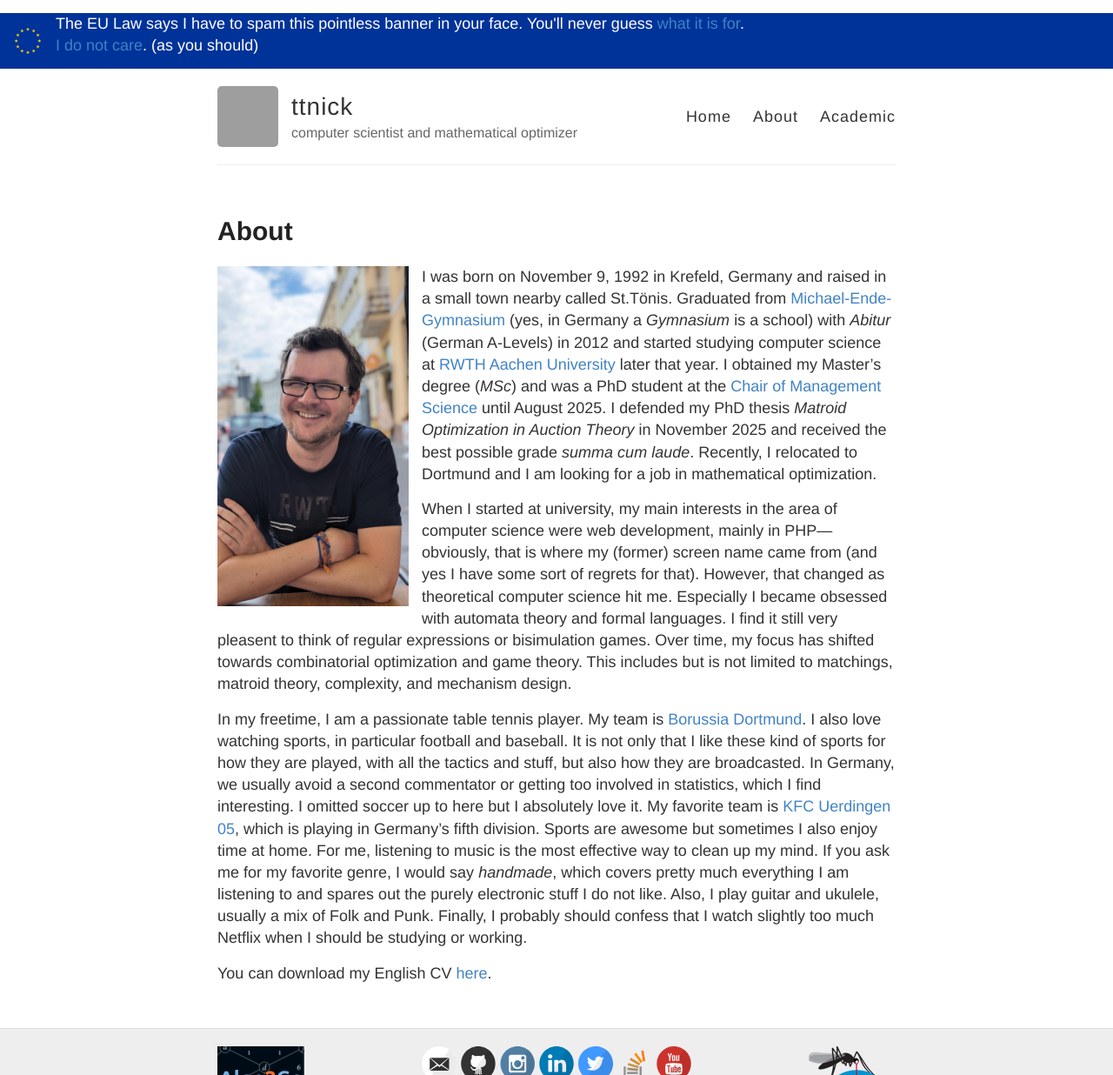
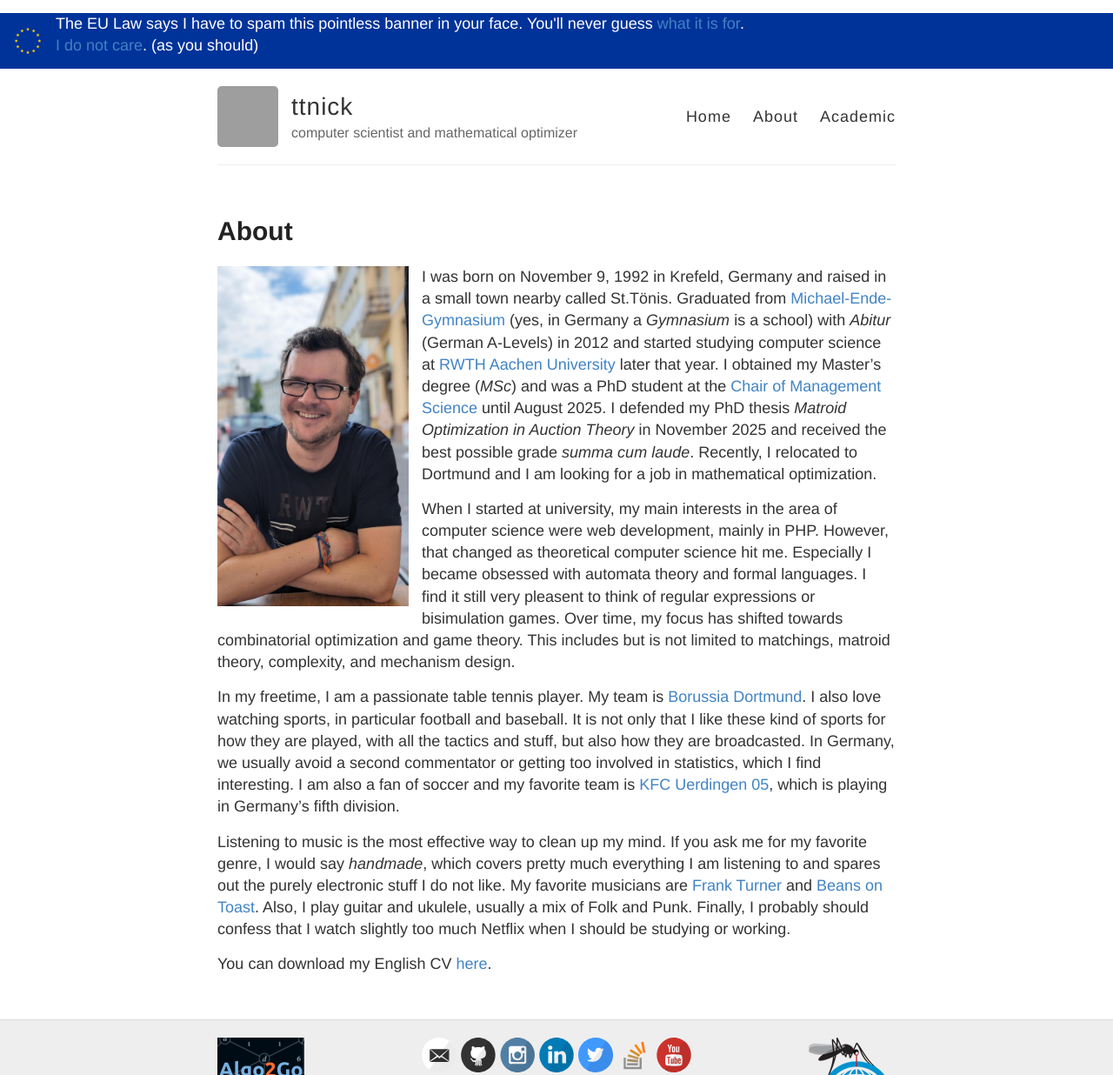
Before and after one commit to ttnick/ttnick.github.io, a Jekyll site: the page built from about.md, in a window 1280 px wide, cut to the strip 0-1236 px from the top of the page. Shown: the whole strip at 87% size. Built offline with Jekyll 4.4.1, drawn with Linux system fonts in a browser that asks for light colours; grey boxes are pictures that could not be loaded.

```diff
--- a/about.md
+++ b/about.md
@@ -10,7 +10,7 @@ I obtained my Master's degree (*MSc*) and was a PhD student at the [Chair of Man
 I defended my PhD thesis *Matroid Optimization in Auction Theory* in November 2025 and received the best possible grade *summa cum laude*.
 Recently, I relocated to Dortmund and I am looking for a job in mathematical optimization.
 
-When I started at university, my main interests in the area of computer science were web development, mainly in PHP---obviously, that is where my (former) screen name came from (and yes I have some sort of regrets for that).
+When I started at university, my main interests in the area of computer science were web development, mainly in PHP.
 However, that changed as theoretical computer science hit me.
 Especially I became obsessed with automata theory and formal languages.
 I find it still very pleasent to think of regular expressions or bisimulation games.
@@ -22,11 +22,11 @@ My team is [Borussia Dortmund](https://www.bvb.de/de/de/mannschaften/tischtennis
 I also love watching sports, in particular football and baseball.
 It is not only that I like these kind of sports for how they are played, with all the tactics and stuff, but also how they are broadcasted.
 In Germany, we usually avoid a second commentator or getting too involved in statistics, which I find interesting.
-I omitted soccer up to here but I absolutely love it.
-My favorite team is [KFC Uerdingen 05](http://kfc-uerdingen.de), which is playing in Germany's fifth division.
-Sports are awesome but sometimes I also enjoy time at home.
-For me, listening to music is the most effective way to clean up my mind.
+I am also a fan of soccer and my favorite team is [KFC Uerdingen 05](http://kfc-uerdingen.de), which is playing in Germany's fifth division.
+
+Listening to music is the most effective way to clean up my mind.
 If you ask me for my favorite genre, I would say *handmade*, which covers pretty much everything I am listening to and spares out the purely electronic stuff I do not like.
+My favorite musicians are [Frank Turner](https://frank-turner.com) and [Beans on Toast](https://beansontoastmusic.com).
 Also, I play guitar and ukulele, usually a mix of Folk and Punk.
 Finally, I probably should confess that I watch slightly too much Netflix when I should be studying or working.
 
```
Also changed, not shown: academic.md (+2 -2 lines), index.md (+7 -7 lines), 1 other file.
